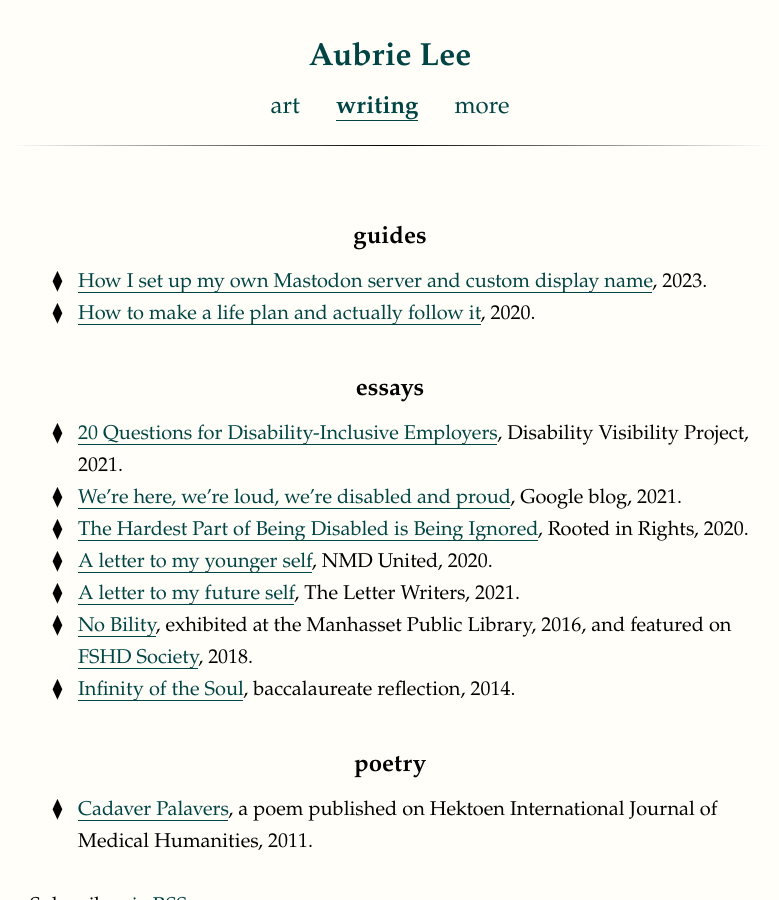
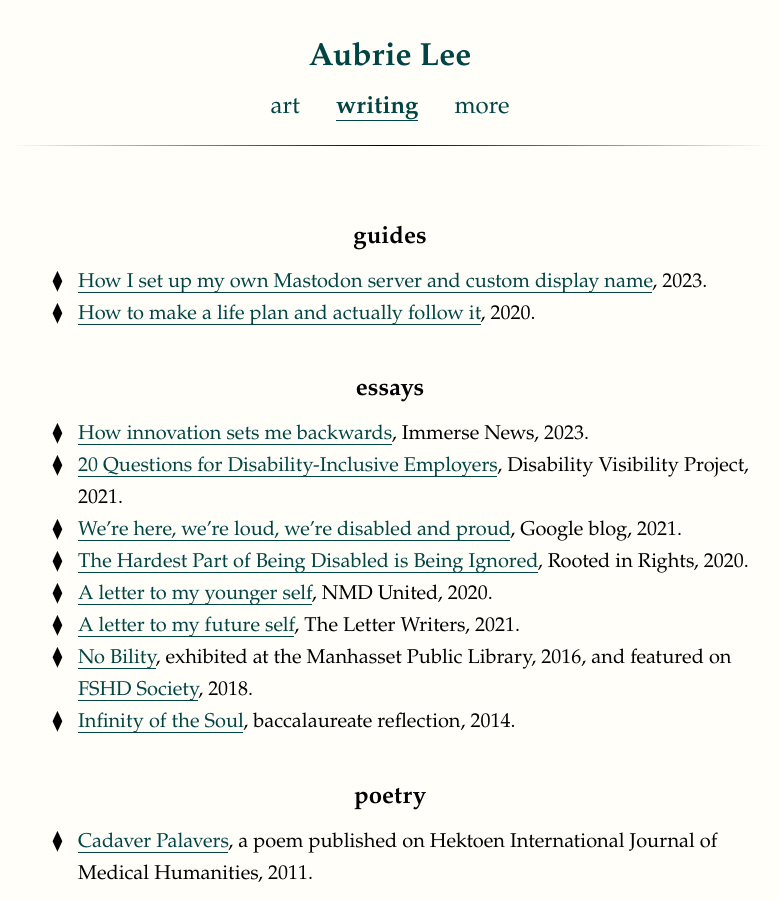
Before and after one commit to aubrielee/aubrielee.github.io, a Jekyll site: the page built from writing.md, in a window 1280 px wide and 900 px high. Shown: the whole window, without its empty margins (250-1029 px from the left). Built offline with Jekyll 4.4.1, drawn with Linux system fonts in a browser that asks for light colours; nearby versions of some CDN libraries; some web fonts are replaced.

Commit message:
Update writing.md

```diff
--- a/writing.md
+++ b/writing.md
@@ -12,6 +12,7 @@ permalink: /writing
 
 ## essays
 <ul>
+    <li><a href="https://immerse.news/how-innovation-sets-me-backwards-91b30e0b6b95" target="_blank" tabindex="0">How innovation sets me backwards</a>, Immerse News, 2023.</li>
     <li><a href="https://disabilityvisibilityproject.com/2021/10/12/20-questions-for-disability-inclusive-employers/" target="_blank" tabindex="0">20 Questions for Disability-Inclusive Employers</a>, Disability Visibility Project, 2021.</li>
     <li><a href="https://blog.google/outreach-initiatives/accessibility/here-loud-disabled-and-proud/" target="_blank" tabindex="0">We’re here, we’re loud, we’re disabled and proud</a>, Google blog, 2021.</li>
     <li><a href="https://rootedinrights.org/the-hardest-part-of-being-disabled-is-being-ignored/" target="_blank" tabindex="0">The Hardest Part of Being Disabled is Being Ignored</a>, Rooted in Rights, 2020.</li>
```
